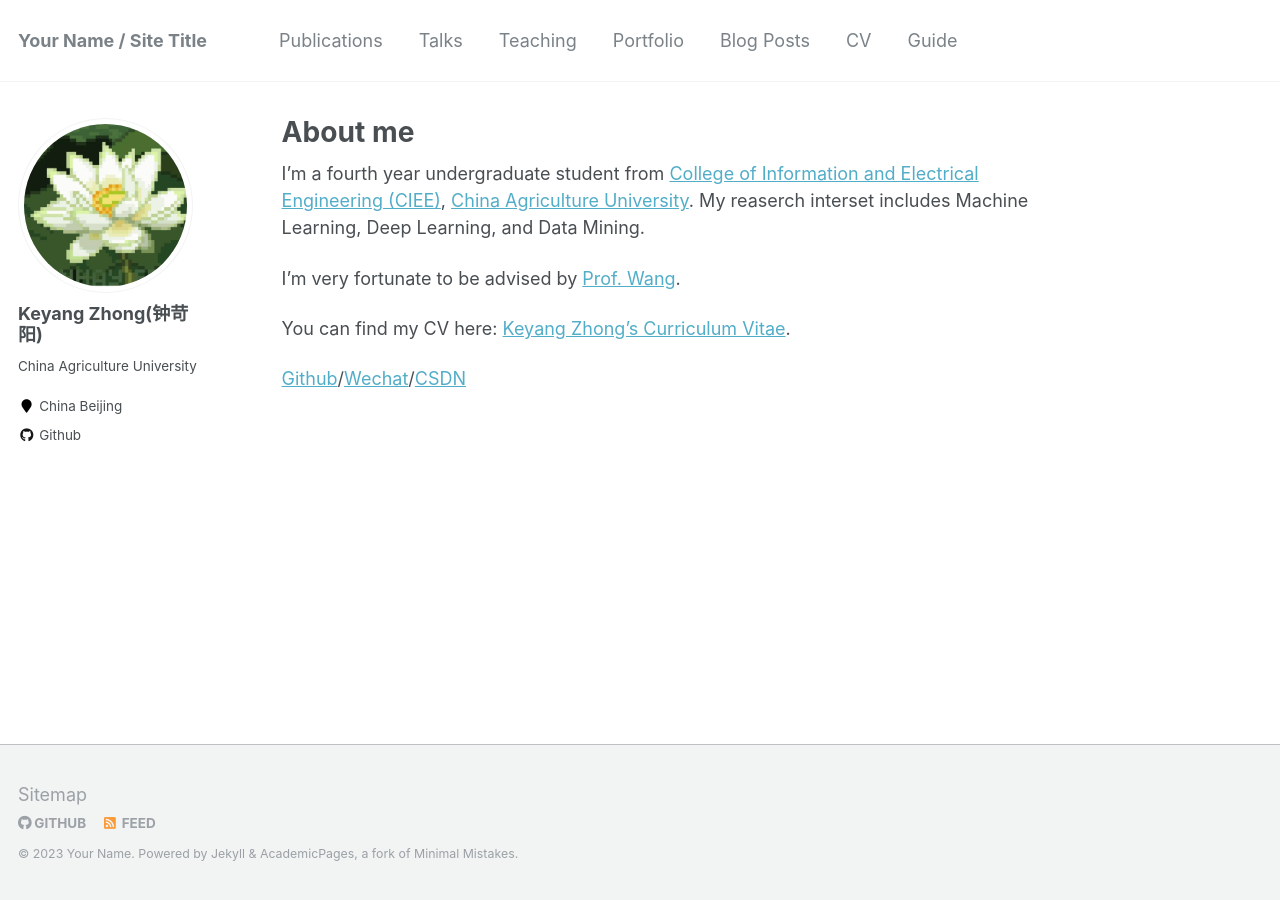
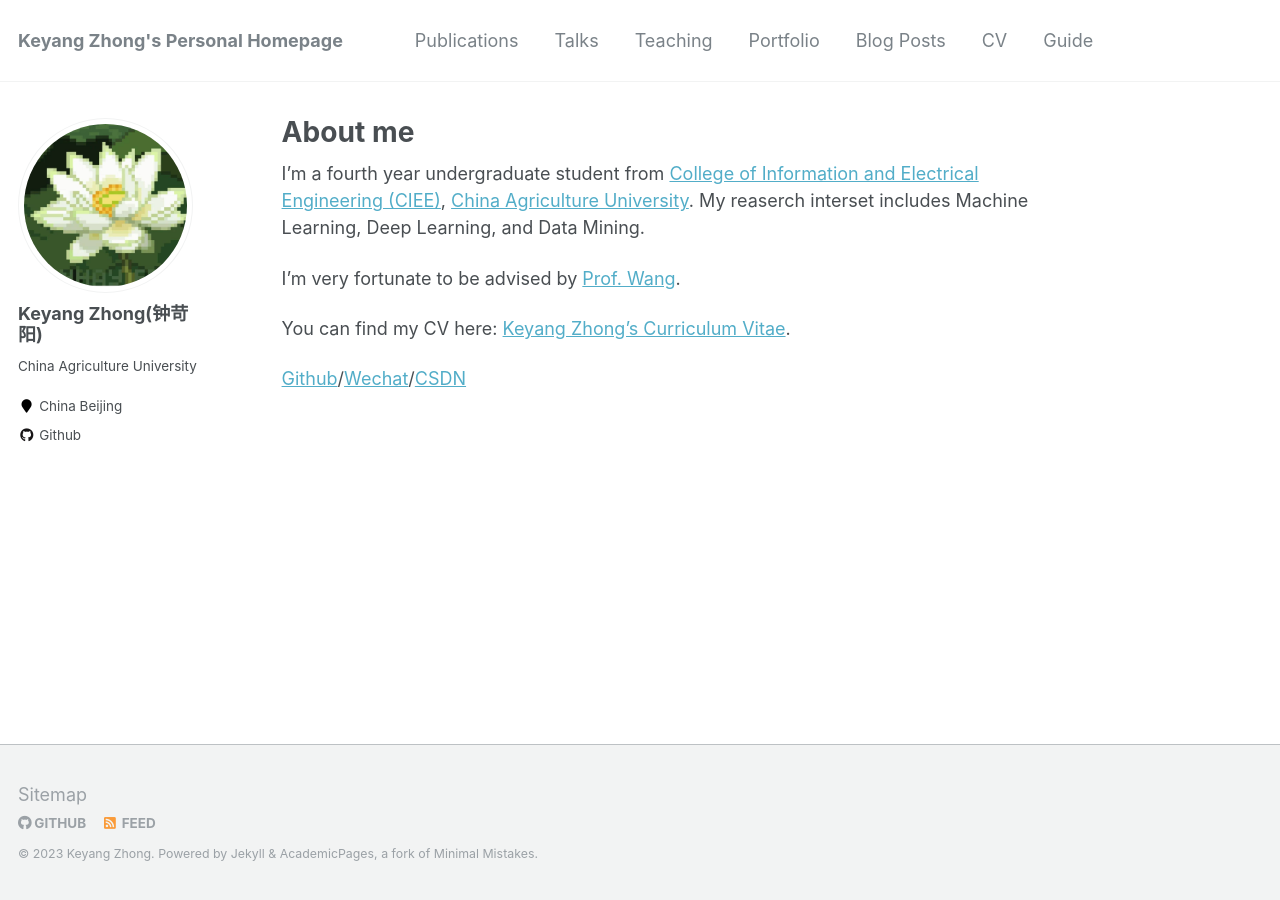
Before and after one commit to KeyangZhong/KeyangZhong.github.io, a Jekyll site: the page built from _pages/about.md, in a window 1280 px wide. Built offline with Jekyll 4.4.1, drawn with Linux system fonts in a browser that asks for light colours.

Commit message:
Update _config.yml

```diff
--- a/_config.yml
+++ b/_config.yml
@@ -7,13 +7,13 @@
 
 # Site Settings
 locale                   : "cn-China"
-title                    : "Your Name / Site Title"
+title                    : "Keyang Zhong's Personal Homepage"
 title_separator          : "-"
-name                     : &name "Your Name"
-description              : &description "personal description"
+name                     : &name "Keyang Zhong"
+description              : &description "a fourth year undergraduate student from China Agriculture University"
 url                      : https://Zhongkeyang.github.io # the base hostname & protocol for your site e.g. "https://mmistakes.github.io"
 baseurl                  : "" # the subpath of your site, e.g. "/blog"
-repository               : "academicpages/academicpages.github.io"
+repository               : "Zhongkeyang/Zhongkeyang.github.io"
 teaser                   :  # filename of teaser fallback teaser image placed in /images/, .e.g. "500x300.png"
 breadcrumbs              : false # true, false (default)
 words_per_minute         : 160
```
